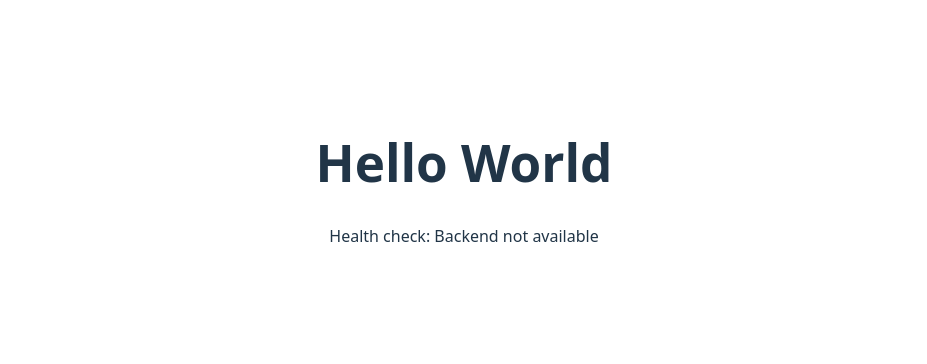
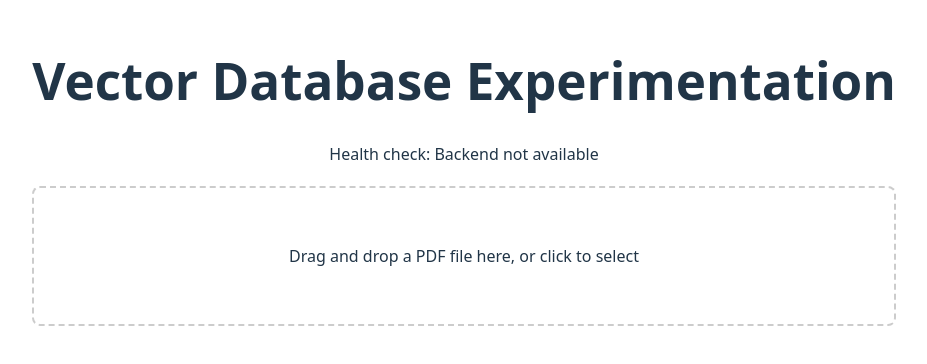
Before and after one commit to RommelTJ/VectorDatabaseExperimentation, a React (Vite) app in the folder frontend/: page / in a window 1280 px wide. Shown: the part 218-582 px from the top of the page, without its empty margins (176-1103 px from the left). Built offline with nearby package versions, Linux system fonts and the light colour scheme; no server answers.

Commit message:
:sparkles: Adds frontend upload

```diff
--- a/frontend/src/App.tsx
+++ b/frontend/src/App.tsx
@@ -1,11 +1,14 @@
-import { useEffect, useState } from 'react'
+import { useEffect, useState, useRef, DragEvent, ChangeEvent } from 'react'
 import './App.css'
 
 function App() {
   const [healthStatus, setHealthStatus] = useState<string>('Checking...')
+  const [isDragging, setIsDragging] = useState(false)
+  const [uploadStatus, setUploadStatus] = useState<string>('')
+  const fileInputRef = useRef<HTMLInputElement>(null)
+  const apiUrl = import.meta.env.VITE_API_URL || 'http://localhost:8000'
 
   useEffect(() => {
-    const apiUrl = import.meta.env.VITE_API_URL || 'http://localhost:8000'
     fetch(`${apiUrl}/api/health`)
       .then(response => response.json())
       .then(data => {
@@ -17,10 +20,97 @@ function App() {
       })
   }, [])
 
+  const handleDragOver = (e: DragEvent<HTMLDivElement>) => {
+    e.preventDefault()
+    setIsDragging(true)
+  }
+
+  const handleDragLeave = (e: DragEvent<HTMLDivElement>) => {
+    e.preventDefault()
+    setIsDragging(false)
+  }
+
+  const handleDrop = (e: DragEvent<HTMLDivElement>) => {
+    e.preventDefault()
+    setIsDragging(false)
+
+    const files = Array.from(e.dataTransfer.files)
+    const pdfFile = files.find(file => file.name.toLowerCase().endsWith('.pdf'))
+
+    if (pdfFile) {
+      uploadFile(pdfFile)
+    } else {
+      setUploadStatus('Please upload a PDF file')
+    }
+  }
+
+  const handleFileSelect = (e: ChangeEvent<HTMLInputElement>) => {
+    const file = e.target.files?.[0]
+    if (file) {
+      uploadFile(file)
+    }
+  }
+
+  const uploadFile = async (file: File) => {
+    if (!file.name.toLowerCase().endsWith('.pdf')) {
+      setUploadStatus('Only PDF files are allowed')
+      return
+    }
+
+    const formData = new FormData()
+    formData.append('file', file)
+
+    try {
+      setUploadStatus('Uploading...')
+      const response = await fetch(`${apiUrl}/api/upload`, {
+        method: 'POST',
+        body: formData
+      })
+
+      if (response.ok) {
+        const data = await response.json()
+        setUploadStatus(`Successfully uploaded: ${data.filename}`)
+      } else {
+        const error = await response.json()
+        setUploadStatus(`Upload failed: ${error.detail || 'Unknown error'}`)
+      }
+    } catch (error) {
+      setUploadStatus(`Upload failed: ${error}`)
+    }
+  }
+
   return (
     <div>
-      <h1>Hello World</h1>
+      <h1>Vector Database Experimentation</h1>
       <p>Health check: {healthStatus}</p>
+
+      <div
+        className={`upload-area ${isDragging ? 'dragging' : ''}`}
+        onDragOver={handleDragOver}
+        onDragLeave={handleDragLeave}
+        onDrop={handleDrop}
+        onClick={() => fileInputRef.current?.click()}
+        style={{
+          border: `2px dashed ${isDragging ? '#0066cc' : '#ccc'}`,
+          borderRadius: '8px',
+          padding: '40px',
+          margin: '20px 0',
+          textAlign: 'center',
+          cursor: 'pointer',
+          backgroundColor: isDragging ? '#f0f8ff' : 'transparent'
+        }}
+      >
+        <p>Drag and drop a PDF file here, or click to select</p>
+        <input
+          ref={fileInputRef}
+          type="file"
+          accept=".pdf"
+          onChange={handleFileSelect}
+          style={{ display: 'none' }}
+        />
+      </div>
+
+      {uploadStatus && <p>Status: {uploadStatus}</p>}
     </div>
   )
 }
```
